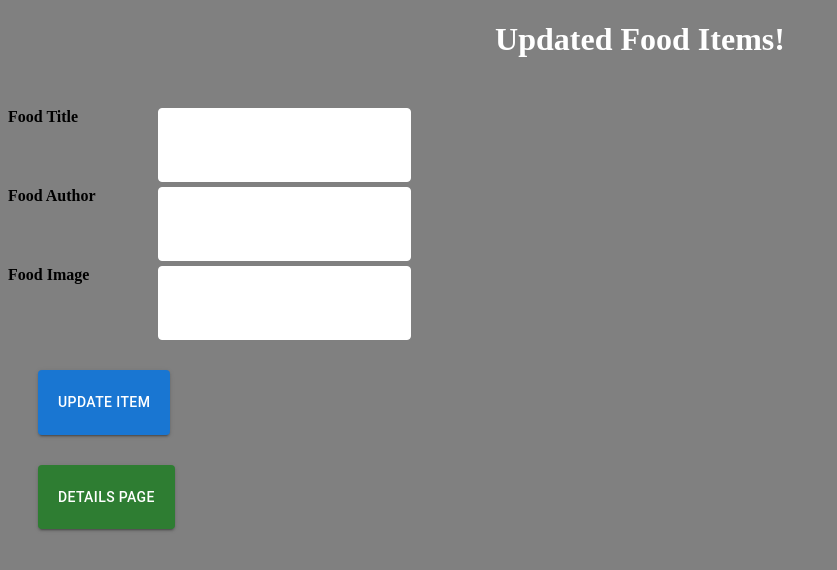
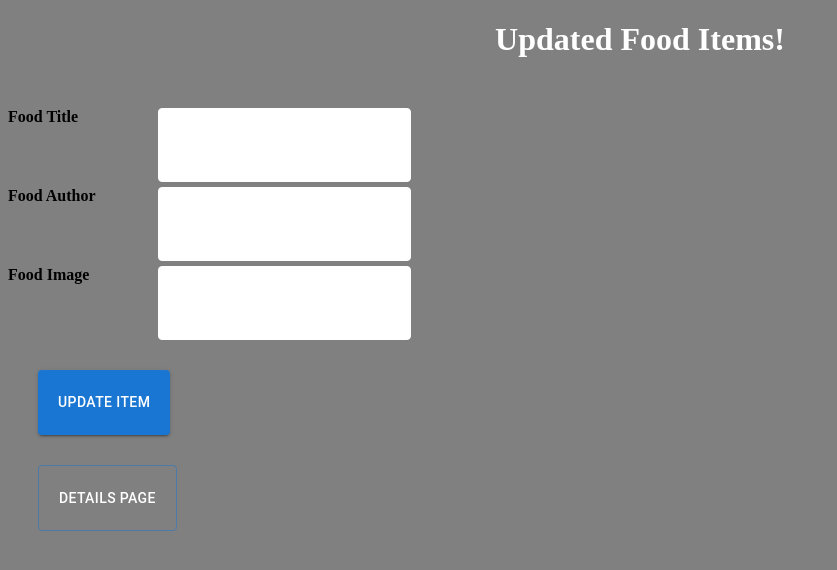
Before and after one commit to twentymurial33/murials_menu, a React (Create React App) app in the folder client/: page /edit/1 in a window 1280 px wide. Shown: the top 570 px of the page, without its empty margins (0-837 px from the left). Built offline with nearby package versions, Linux system fonts and the light colour scheme; no server answers.

Commit message:
Update client/src/pages/Edit.js
Co-authored-by: Brent Clark <brentmclark@gmail.com>

```diff
--- a/client/src/pages/Edit.js
+++ b/client/src/pages/Edit.js
@@ -105,8 +105,7 @@ function Edit() {
             </Button>
             <ToastContainer />
             <Button
-              variant="contained"
-              color="success"
+              variant="outlined"
               onClick={navigateToEdit}
             >
               Details Page
```
